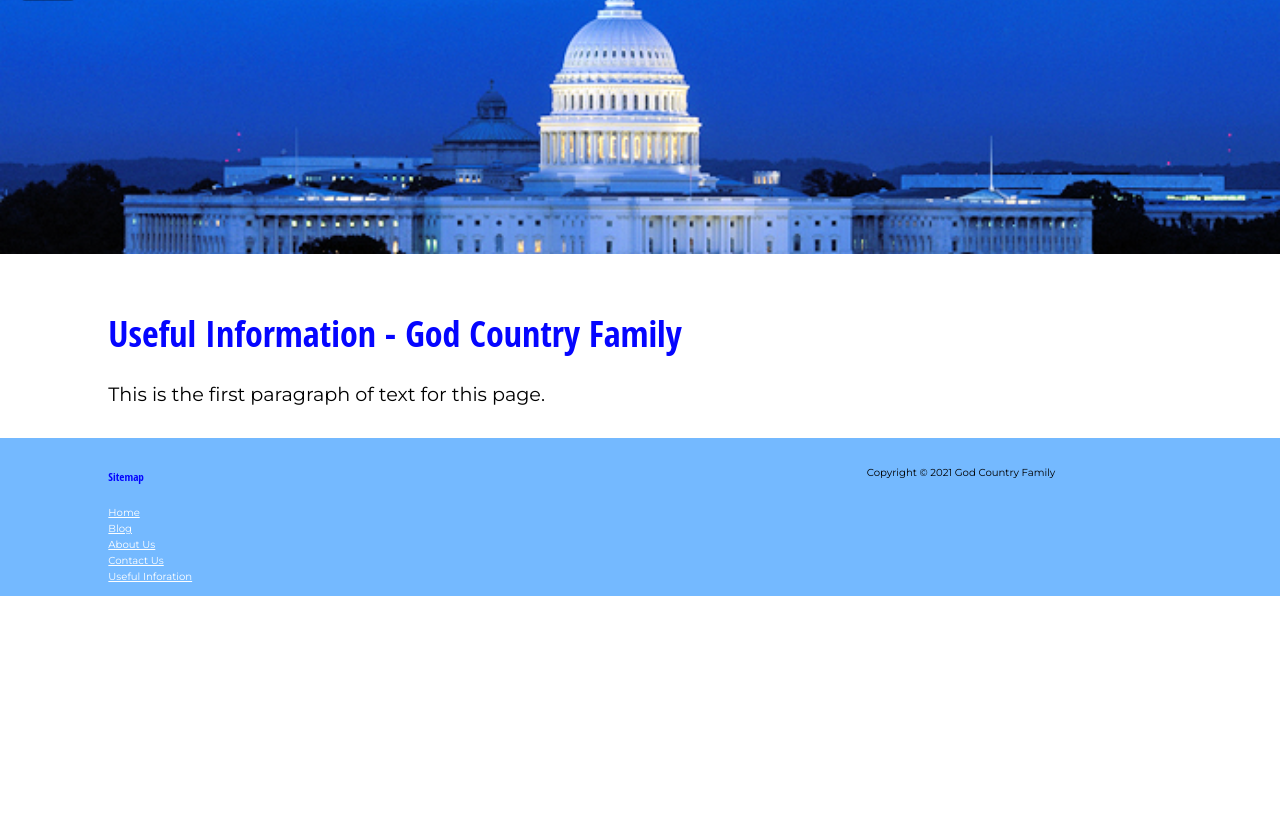
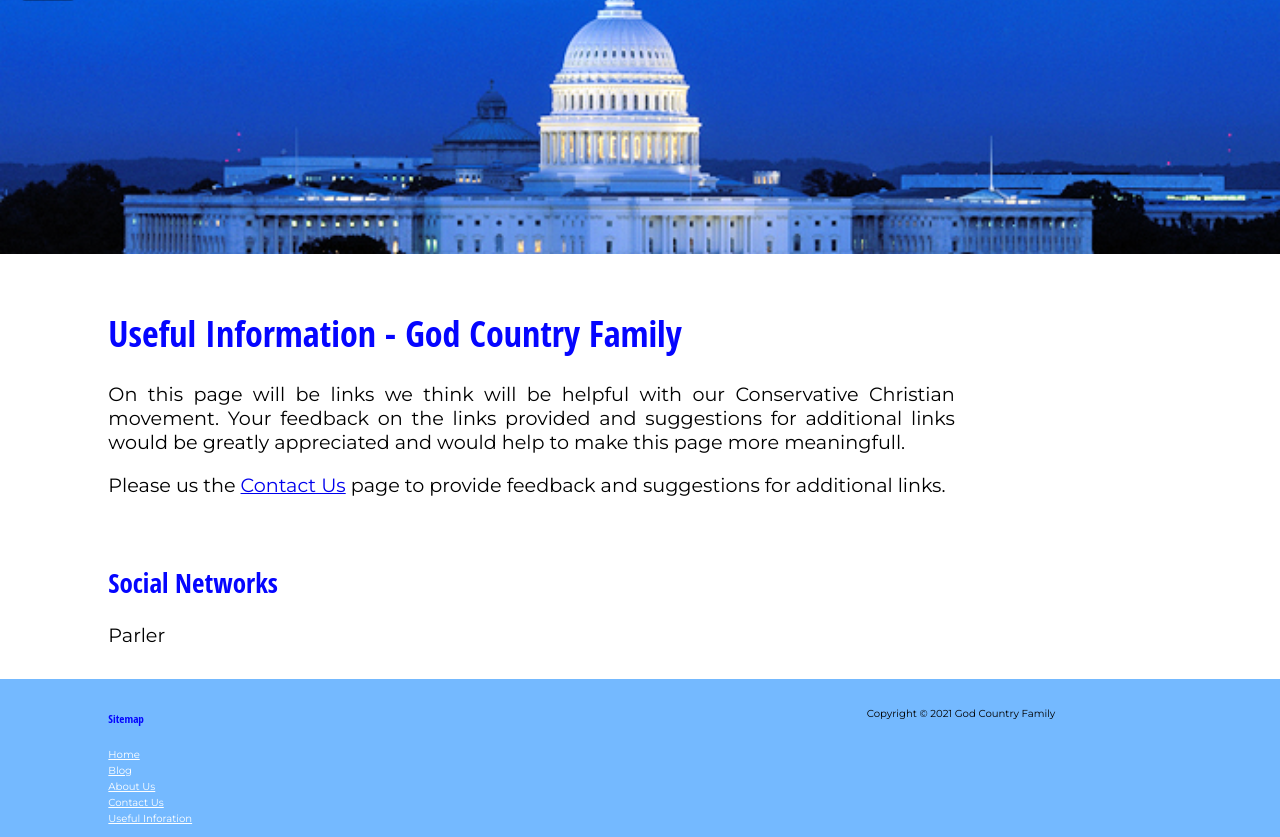
Before and after one commit to cmurray4492/gcf2, a Django app: page /usefulinfo in a window 1280 px wide. Shown: the part 70-907 px from the top of the page. Before the commit the page ends 666 px from the top, so only its background shows below. Run offline with Django 3.2, Linux system fonts and the light colour scheme; some libraries are stand-ins or nearby versions.

Commit message:
Info Page 1

```diff
--- a/templates/pages/about.html
+++ b/templates/pages/about.html
@@ -7,7 +7,7 @@
 
 {% block og_url %} https://www.godcountryfamily.org/about {% endblock %}
 {% block og_type %}Website{% endblock %}
-{% block og_title %} About God COuntry Family {% endblock %}
+{% block og_title %} About God Country Family {% endblock %}
 {% block og_description %}Conservative Christen voices can find a home God Country Family . org, a website that aims to bring faith back to our country and way of life.{% endblock %}
 {% block og_image_url %} https://www.godcountryfamily.org/static/img/we_the_people.jpg {% endblock %}
 
--- a/templates/pages/usefulinfo.html
+++ b/templates/pages/usefulinfo.html
@@ -1,19 +1,19 @@
 {% extends 'base.html' %}
 {% load static %}
 
-{% block description %}This will be the ABOUT page description{% endblock %}">
-{% block keywords %}This will be the ABOUT page keywords{% endblock %}">
-{% block title %}About Us{% endblock %}
+{% block description %}Useful links and informaiton for Consevative Christians on this page courtsey of God, Country, Family. Tryong to provide resources to our movement. Open to sugeestions should be submitted through the conatc us page.  {% endblock %}">
+{% block keywords %}useful inofrmation for conservative christians, {% endblock %}">
+{% block title %}Useful Information - Good Country Family{% endblock %}
 
-{% block og_url %}  {% endblock %}
-{% block og_type %}  {% endblock %}
-{% block og_title %}  {% endblock %}
-{% block og_description %}  {% endblock %}
-{% block og_image_url %}  {% endblock %}
+{% block og_url %}https://www.godcountryfamily.org/usefulinfo{% endblock %}
+{% block og_type %}Website{% endblock %}
+{% block og_title %}Useful Information - Good Country Family{% endblock %}
+{% block og_description %}Useful links and informaiton for Consevative Christians on this page courtsey of God, Country, Family. Tryong to provide resources to our movement. Open to sugeestions should be submitted through the conatc us page.{% endblock %}
+{% block og_image_url %} https://www.godcountryfamily.org/static/img/capitol_banner.jpg {% endblock %}
 
-{% block twitter_title %} {% endblock %}
-{% block twitter_description %} {% endblock %}
-{% block twitter_image %} {% endblock %}
+{% block twitter_title %}Useful Information - Good Country Family{% endblock %}
+{% block twitter_description %}Useful links and informaiton for Consevative Christians on this page courtsey of God, Country, Family. Tryong to provide resources to our movement. Open to sugeestions should be submitted through the conatc us page.{% endblock %}
+{% block twitter_image %} https://www.godcountryfamily.org/static/img/capitol_banner.jpg {% endblock %}
 
 {% block content %}
 
@@ -28,8 +28,20 @@
 	<div class="col span_1_of_12"></div>
 	<div class="col span_8_of_12">
         <h1>Useful Information - God Country Family</h1>
-        <p>This is the first paragraph of text for this page. </p>
+        <p>On this page will be links we think will be helpful with our Conservative Christian movement. Your feedback on the links provided and suggestions for additional
+			links would be greatly appreciated and would help to make this page more meaningfull.  </p>
+		<p>Please us the <a href="{% url 'contactus' %}">Contact Us</a> page to provide feedback and suggestions for additional links.  </p>
     </div>
+	<div class="col span_2_of_12"></div>
+	<div class="col span_1_of_12"></div>
+</div>
+
+<div class="section group">
+	<div class="col span_1_of_12"></div>
+	<div class="col span_8_of_12">
+		<h2>Social Networks</h2>
+		<p>Parler</p>
+	</div>
 	<div class="col span_2_of_12"></div>
 	<div class="col span_1_of_12"></div>
 </div>
```
